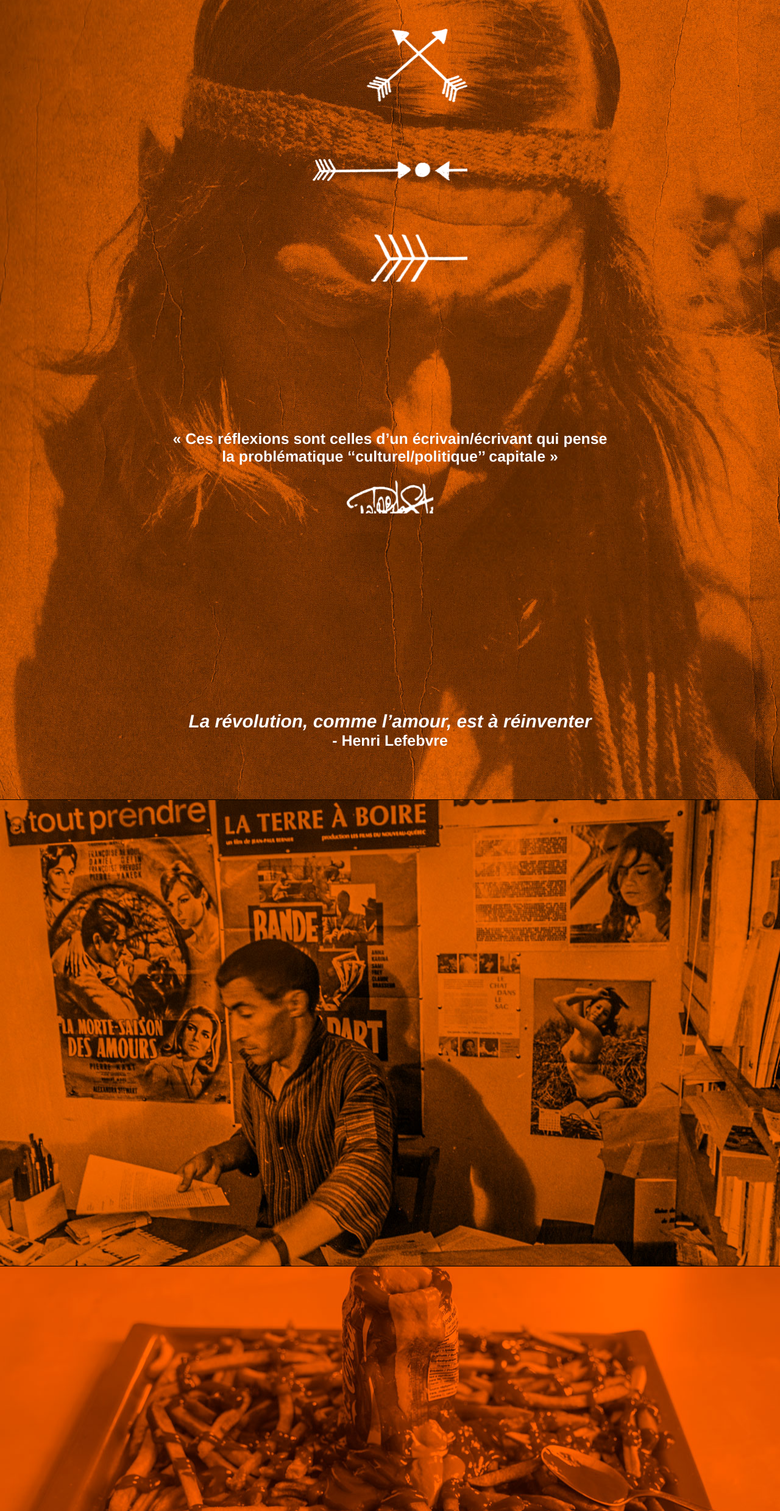
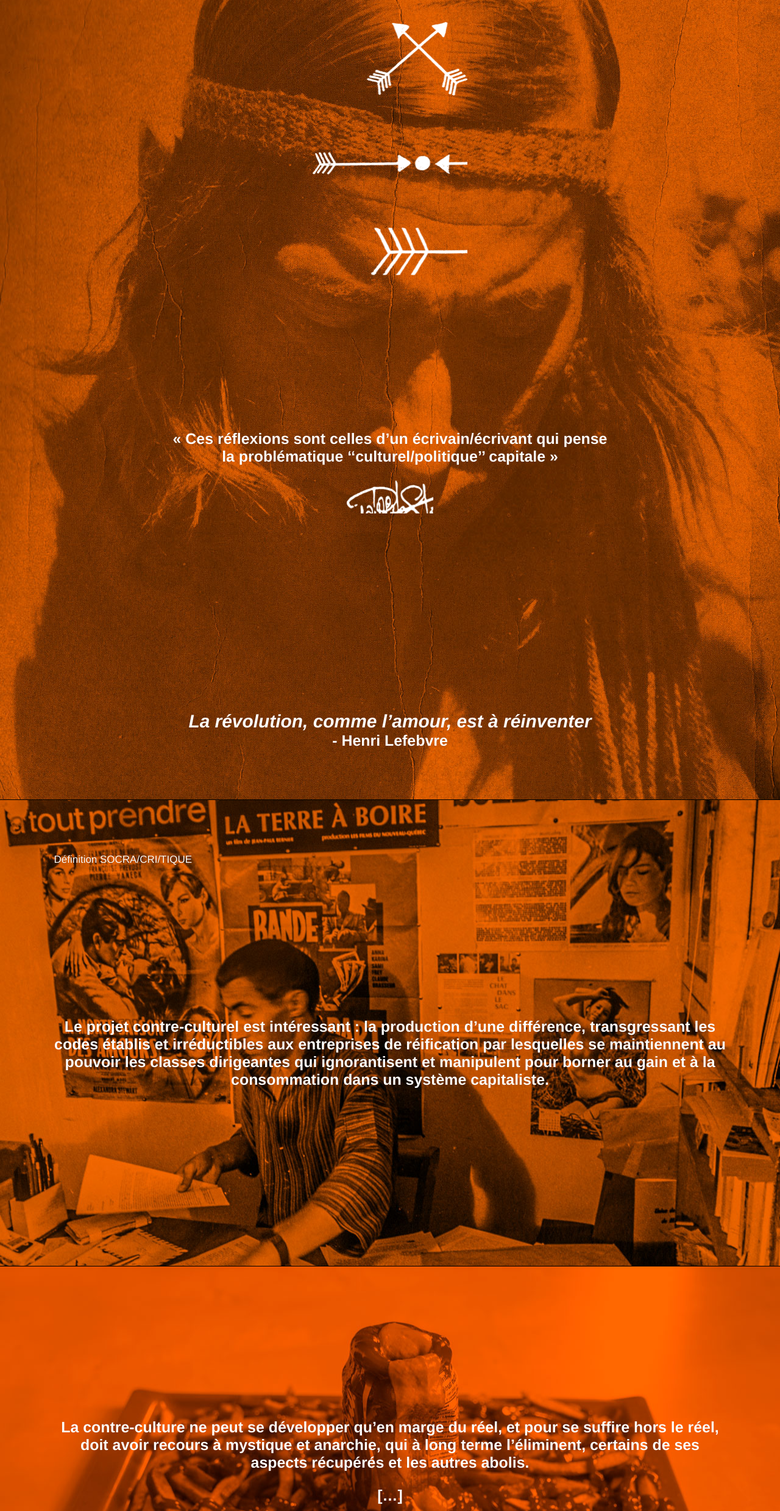
Before and after one commit to hugobast/projetbluesclair.com, a website: page public/index.html in a window 1280 px wide. Shown: the part 162-2640 px from the top of the page at 61% size. Drawn offline with Linux system fonts and the light colour scheme.

Commit message:
Fleshes out section 3 and 4 plus some anims

```diff
--- a/public/index.html
+++ b/public/index.html
@@ -9,7 +9,15 @@
   </head>
   <body id="skrollr-body">
     <section class="section1">
-      <article>
+      <div
+        data-anchor-target=".section1"
+        data-top="transform: translate3d(0px, 0%, 0px) scale(1); opacity: 1"
+        data-top-bottom="transform: translate3d(0px, 200%, 0px) scale(1.5); opacity: 0;"
+        class="symboles-vertical"></div>
+
+      <article
+        data-top="transform: translate3d(0px, 0%, 0px);"
+        data-top-bottom="transform: translate3d(0px, -15%, 0px);">
         <h1>
           Projet Blues Clair
         </h1>
@@ -18,7 +26,7 @@
           <em>« Revisiter les pratiques d’écritures de Patrick Straram »</em>
         </h2>
 
-        <div class="symboles-vertical"></div>
+        <div class="symboles-vertical-placeholder"></div>
 
         <div class="first-quote center">
           « Ces réflexions sont celles d’un écrivain/écrivant qui pense<br /> la problématique ‘‘culturel/politique’’ capitale »
@@ -45,6 +53,16 @@
     </section>
 
     <section class="section2">
+      <article>
+        <h3>
+          Définition SOCRA/CRI/TIQUE
+        </h3>
+
+        <div class="margin-top center">
+          <span>Le projet contre-culturel est intéressant : la production d’une différence, transgressant les codes établis et irréductibles aux entreprises de réification par lesquelles se maintiennent au pouvoir les classes dirigeantes qui ignorantisent et manipulent pour borner au gain et à la consommation dans un système capitaliste.</span>
+        </div>
+      </article>
+
       <picture>
         <source srcset="images/slide2/slide2-768.jpg" media="(max-width: 768px)">
         <source srcset="images/slide2/slide2-1024.jpg" media="(max-width: 1024px)">
@@ -63,6 +81,14 @@
     </section>
 
     <section class="section3">
+      <article>
+        <div class="margin-top center">
+          <p>La contre-culture ne peut se développer qu’en marge du réel, et pour se suffire hors le réel, doit avoir recours à mystique et anarchie, qui à long terme l’éliminent, certains de ses aspects récupérés et les autres abolis.</p>
+          <p>[…]</p>
+          <p>La survie de groupuscules contre-culturels qui ne remettent pas en question la propriété privée des moyens de production […] dépend de ce que peut y investir le monde des affaires.</p>
+        </div>
+      </article>
+
       <picture>
         <source srcset="images/slide3/slide3-768.jpg" media="(max-width: 768px)">
         <source srcset="images/slide3/slide3-1024.jpg" media="(max-width: 1024px)">
@@ -72,12 +98,22 @@
         <source srcset="images/slide3/slide3-1920.jpg" media="(max-width: 1920px)">
 
         <img
-          data-anchor-target=".section2"
-          data-top-bottom="transform: translate3d(0px, 5%, 0px);"
-          data-bottom-top="transform: translate3d(0px, -5%, 0px);"
+          data-anchor-target=".section3"
+          data-top-bottom="transform: translate3d(0px, -7%, 0px);"
+          data-bottom-top="transform: translate3d(0px, 7%, 0px);"
 
           srcset="images/slide3/slide3-768.jpg" alt="">
       </picture>
     </section>
+
+    <section class="section4">
+      <article>
+        <div class="margin-top center">
+          <p>Leaders et suiveurs de la contre-culture ne pensaient qu’à leur ego et de chimériques au-delàs. Ils se méfiaient des politiques, et les politiques n’avaient pas l’intention d’entamer un dialogue avec ces illuminés facilement des agents provocateurs au service des forces de l’ordre. Les politiques n’ont rien compris.</p>
+          <p>[…]</p>
+          <p>Pierre Maheu est particulièrement nocif, à la fois influent dans le secteur cinéma/télévision « progressiste », principal responsable d’une « commune » : il a fait un film incroyablement pourri, Le Bonhomme…</p>
+        </div>
+      </article>
+    </section>
   </body>
 </html>
--- a/src/sass/_variables.scss
+++ b/src/sass/_variables.scss
@@ -1,3 +1,5 @@
+$orange: #f36700;
+
 $insane-size: -10000px;
 $max-width: 1920px;
 $scale-1680: 0.875;
@@ -9,3 +11,4 @@ $scale-768: 0.400;
 $section1-height: 130em;
 $section2-height: 67.5em;
 $section3-height: $section2-height;
+$section4-height: $section3-height;
--- a/src/sass/app.scss
+++ b/src/sass/app.scss
@@ -16,9 +16,6 @@ body {
 h1 {
   font-size: 3em;
   text-transform: uppercase;
-}
-
-h1 {
   margin-bottom: 0;
 }
 
@@ -26,6 +23,35 @@ h2 {
   margin-top: 0;
   font-weight: normal;
   font-size: 2.4em;
+}
+
+h3 {
+  font-size: 1.5em;
+  font-weight: normal;
+}
+
+article {
+  margin: 7.8125em;
+
+  .margin-top {
+    margin-top: 10em;
+  }
+}
+
+section {
+  border-bottom: 1px solid black;
+  position: relative;
+  overflow: hidden;
+
+  img {
+    bottom: $insane-size;
+    left: $insane-size;
+    margin: auto;
+    position: absolute;
+    right: $insane-size;
+    top: $insane-size;
+    z-index: -1;
+  }
 }
 
 .bigger {
@@ -38,13 +64,22 @@ h2 {
   text-align: center;
 }
 
+.symboles-vertical {
+  @include size(22.5em 41.5625em);
+  @include retina-image("../images/symboles-vertical", 22.5em 41.5625em);
+
+  left: 50%;
+  margin-left: -11.25em;
+  position: absolute;
+  top: 17.5em;
+  z-index: 100;
+}
+
 .section1 {
   height: $section1-height;
-  z-index: 100;
 
-  .symboles-vertical {
+  .symboles-vertical-placeholder {
     @include size(22.5em 41.5625em);
-    @include retina-image("../images/symboles-vertical", 22.5em 41.5625em);
 
     left: 50%;
     margin-left: -11.25em;
@@ -83,24 +118,9 @@ h2 {
   height: $section3-height;
 }
 
-article {
-  margin: 7.8125em;
-}
-
-section {
-  border-bottom: 1px solid black;
-  position: relative;
-  overflow: hidden;
-
-  img {
-    bottom: $insane-size;
-    left: $insane-size;
-    margin: auto;
-    position: absolute;
-    right: $insane-size;
-    top: $insane-size;
-    z-index: -1;
-  }
+.section4 {
+  background-color: $orange;
+  height: $section4-height;
 }
 
 @import 'media-queries';
```
Also changed, not shown: public/css/app.css.
